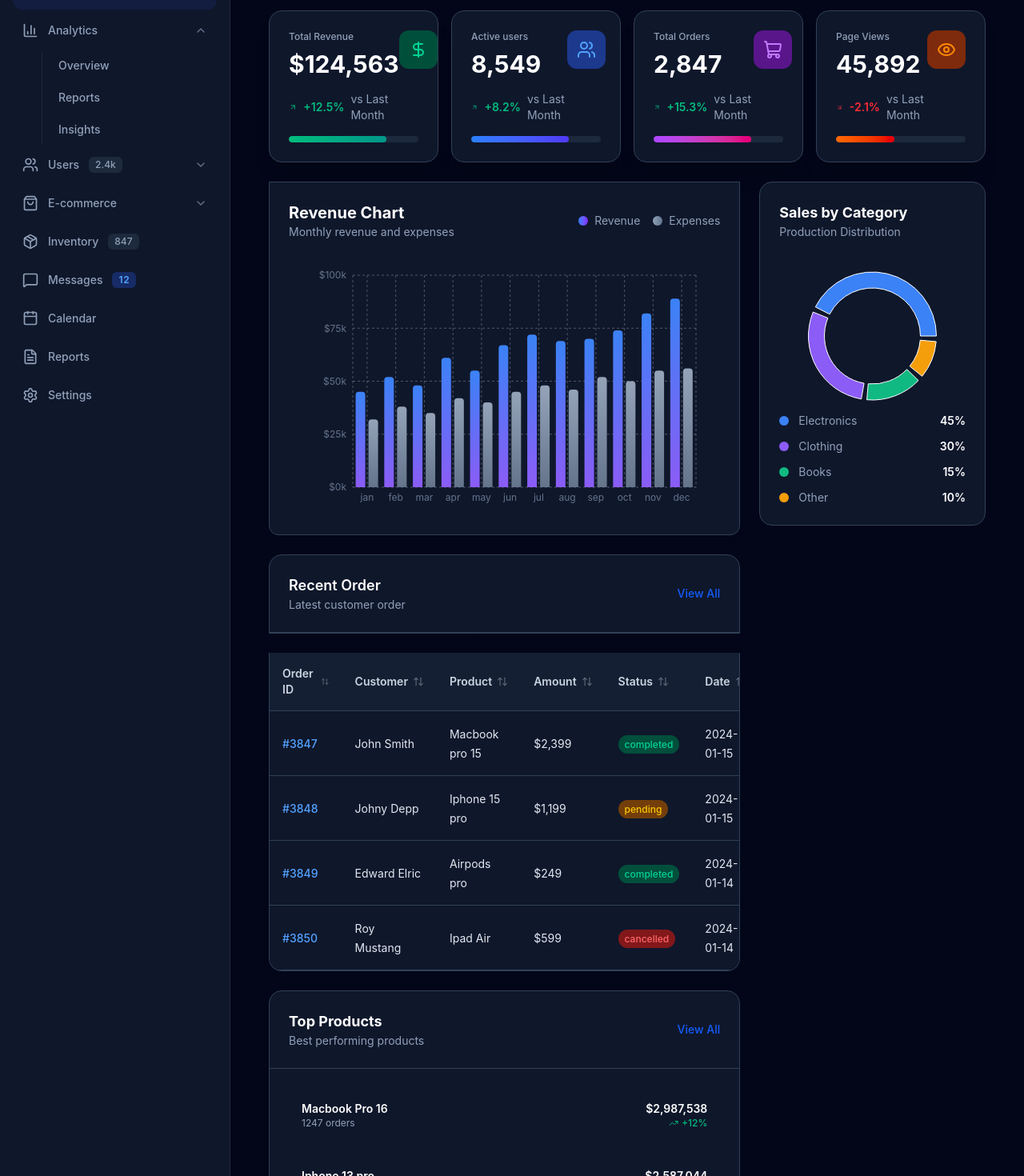
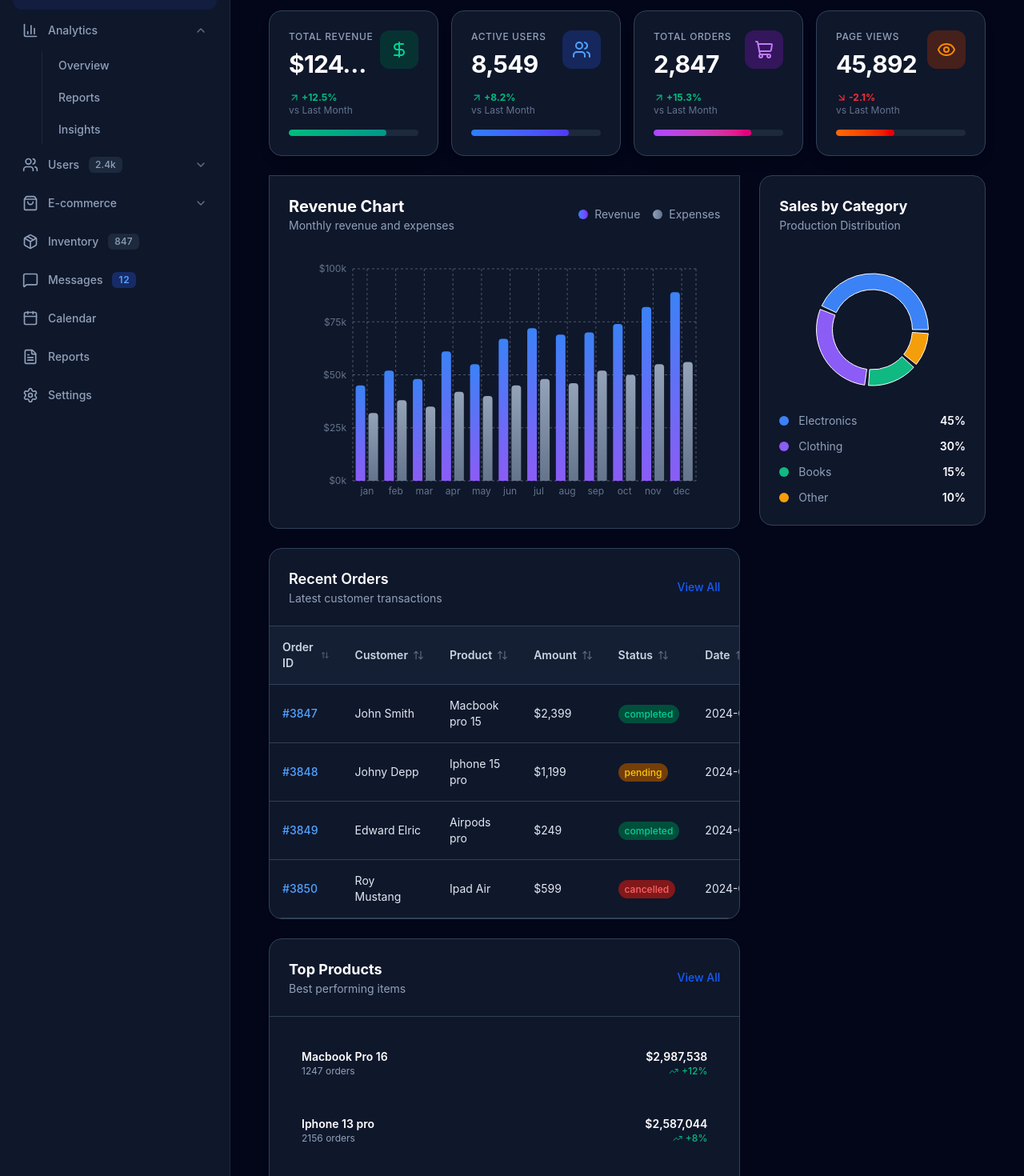
Before and after one commit to sheelamahato27-ship-it/Admin-panel-dashboard, a React (Vite) app: page / in a window 1280 px wide. Shown: the part 140-1610 px from the top of the page at 80% size. Built offline with nearby package versions, Linux system fonts and the light colour scheme.

Commit message:
modified responsiveness issues

```diff
--- a/src/components/Dashboard/SalesChart.jsx
+++ b/src/components/Dashboard/SalesChart.jsx
@@ -10,17 +10,18 @@ const SalesChart = () => {
   ];
 
   return (
-    <div className='bg-white dark:bg-slate-900 backdrop-blur-xl rounded-2xl p-6 border border-slate-200 dark:border-slate-700'>
-      <div className='mb-6'>
-        <h3 className='text-lg font-bold text-slate-800 dark:text-white'>
+    <div className='bg-white dark:bg-slate-900 rounded-2xl p-4 sm:p-6 border border-slate-200 dark:border-slate-700 w-full'>
+      <div className='mb-4 sm:mb-6'>
+        <h3 className='text-base sm:text-lg font-bold text-slate-800 dark:text-white'>
           Sales by Category
         </h3>
-        <p className='text-sm text-slate-500 dark:text-slate-400'>
+        <p className='text-xs sm:text-sm text-slate-500 dark:text-slate-400'>
           Production Distribution
         </p>
       </div>
 
-      <div className='h-48'>
+      {/* Reduced explicit height slightly on mobile platforms to fit screen views natively */}
+      <div className='h-40 sm:h-48 w-full mx-auto'>
         <ResponsiveContainer width='100%' height='100%'>
           <PieChart>
             <Tooltip
@@ -36,9 +37,9 @@ const SalesChart = () => {
               data={data}
               cx='50%'
               cy='50%'
-              innerRadius={60}
-              outerRadius={80}
-              paddingAngle={5}
+              innerRadius={50}
+              outerRadius={70}
+              paddingAngle={4}
               dataKey='value'
             >
               {data.map((entry, index) => (
@@ -48,26 +49,24 @@ const SalesChart = () => {
           </PieChart>
         </ResponsiveContainer>
       </div>
-      <div className='space-y-3'>
+
+      <div className='space-y-2.5 sm:space-y-3 mt-2'>
         {data.map((item, index) => {
-           return <div className='flex items-center justify-between ' key={index}>
-            <div className='flex items-center space-x-3'>
-                <div className='w-3 h-3 rounded-full 'style={{backgroundColor:item.color}}>
-
-                </div>
-                 <span className='text-sm text-slate-600 dark:text-slate-400'>
-                        {item.name}</span>
-                     </div>
-                     <div className='text-sm font-semibold text-slate-800 dark:text-white'>
-                        {item.value}%
-
-                     </div>
-
-             </div>;
+           return <div className='flex items-center justify-between' key={index}>
+            <div className='flex items-center space-x-2 sm:space-x-3 min-w-0'>
+                <div className='w-2.5 h-2.5 sm:w-3 sm:h-3 rounded-full shrink-0' style={{backgroundColor:item.color}} />
+                <span className='text-xs sm:text-sm text-slate-600 dark:text-slate-400 truncate'>
+                    {item.name}
+                </span>
+             </div>
+             <div className='text-xs sm:text-sm font-semibold text-slate-800 dark:text-white shrink-0 ml-2'>
+                {item.value}%
+             </div>
+           </div>;
         })}
       </div>
     </div>
   )
 }
 
-export default SalesChart
+export default SalesChart;
--- a/src/components/Dashboard/StatsGrid.jsx
+++ b/src/components/Dashboard/StatsGrid.jsx
@@ -10,7 +10,7 @@ const StatsGrid = () => {
             trend: 'up',
             icon: DollarSign,
             color: 'from-emerald-500 to-teal-600',
-            bgColor: 'bg-emerald-50 dark:bg-emerald-900',
+            bgColor: 'bg-emerald-50 dark:bg-emerald-900/50',
             textColor: 'text-emerald-600 dark:text-emerald-400',
         },
         {
@@ -20,7 +20,7 @@ const StatsGrid = () => {
             trend: 'up',
             icon: Users,
             color: 'from-blue-500 to-indigo-600',
-            bgColor: 'bg-blue-50 dark:bg-blue-900',
+            bgColor: 'bg-blue-50 dark:bg-blue-900/50',
             textColor: 'text-blue-600 dark:text-blue-400',
         },
         {
@@ -30,7 +30,7 @@ const StatsGrid = () => {
             trend: 'up',
             icon: ShoppingCart,
             color: 'from-purple-500 to-pink-600',
-            bgColor: 'bg-purple-50 dark:bg-purple-900',
+            bgColor: 'bg-purple-50 dark:bg-purple-900/50',
             textColor: 'text-purple-600 dark:text-purple-400',
         },
         {
@@ -40,53 +40,53 @@ const StatsGrid = () => {
             trend: 'down',
             icon: Eye,
             color: 'from-orange-500 to-red-600',
-            bgColor: 'bg-orange-50 dark:bg-orange-900',
+            bgColor: 'bg-orange-50 dark:bg-orange-900/50',
             textColor: 'text-orange-600 dark:text-orange-400',
         },
     ];
 
     return (
-
-        <div className='grid grid-cols-1 sm:grid-cols-2  w-full xl:grid-cols-4 gap-4'>
+        <div className='grid grid-cols-1 gap-4 sm:grid-cols-2 xl:grid-cols-4 w-full'>
             {stats.map((stat, index) => {
                 return (
                     <div
-                        className='bg-white dark:bg-slate-900 backdrop-blur-xl rounded-2xl p-6
-                        border border-slate-200 dark:border-slate-700 shadow-xl hover:shadow-2xl
-                        transition-all duration-300 group flex flex-col justify-between' // Added flex-col layout for better alignment
+                        className='bg-white dark:bg-slate-900 rounded-2xl p-4 sm:p-6
+                        border border-slate-200 dark:border-slate-700 shadow-lg hover:shadow-xl
+                        transition-all duration-300 group flex flex-col justify-between w-full min-w-0'
                         key={index}
                     >
-                        <div className='flex items-start justify-between'>
-                            <div className='flex-1'>
-                                <p className='text-xs font-medium text-slate-600 dark:text-slate-400 mb-2'>
+                        <div className='flex items-start justify-between gap-2'>
+                            <div className='flex-1 min-w-0'>
+                                <p className='text-[11px] sm:text-xs font-medium text-slate-500 dark:text-slate-400 mb-1 sm:mb-2 uppercase tracking-wider truncate'>
                                     {stat.title}
                                 </p>
-                                <p className='text-3xl font-bold text-slate-800 dark:text-white mb-4'>
+                                <p className='text-2xl sm:text-3xl font-bold text-slate-800 dark:text-white mb-3 sm:mb-4 tracking-tight truncate'>
                                     {stat.value}
                                 </p>
-                                <div className='flex items-center space-x-2'>
-                                    {stat.trend === 'up' ? (
-                                        <ArrowUpRight className='w-4 h-4 text-emerald-500' />
-                                    ) : (
-                                        <ArrowDownRight className='w-4 h-4 text-red-500' />
-                                    )}
-                                    <span className={`text-sm font-semibold ${stat.trend === 'up' ? 'text-emerald-500' : 'text-red-500'}`}>
-                                        {stat.change}
-                                    </span>
-                                    <span className='text-sm text-slate-500 dark:text-slate-400'>
+                                <div className='flex items-center flex-wrap gap-1 sm:space-x-2 sm:gap-0'>
+                                    <div className="flex items-center space-x-0.5">
+                                        {stat.trend === 'up' ? (
+                                            <ArrowUpRight className='w-3.5 h-3.5 text-emerald-500 shrink-0' />
+                                        ) : (
+                                            <ArrowDownRight className='w-3.5 h-3.5 text-red-500 shrink-0' />
+                                        )}
+                                        <span className={`text-xs font-bold ${stat.trend === 'up' ? 'text-emerald-500' : 'text-red-500'}`}>
+                                            {stat.change}
+                                        </span>
+                                    </div>
+                                    <span className='text-[11px] sm:text-xs text-slate-400 dark:text-slate-500 whitespace-nowrap'>
                                         vs Last Month
                                     </span>
                                 </div>
                             </div>
 
-
-                            <div className={`p-3 rounded-xl ${stat.bgColor} group-hover:scale-110 transition-all duration-300`}>
-                                <stat.icon className={`w-6 h-6 ${stat.textColor}`}/>
+                            <div className={`p-2.5 sm:p-3 rounded-xl ${stat.bgColor} group-hover:scale-105 transition-all duration-300 shrink-0`}>
+                                <stat.icon className={`w-5 h-5 sm:w-6 sm:h-6 ${stat.textColor}`}/>
                             </div>
                         </div>
 
                         {/* ProgressBar */}
-                        <div className='mt-4 h-2 bg-slate-100 dark:bg-slate-800 rounded-full overflow-hidden'>
+                        <div className='mt-4 h-1.5 sm:h-2 bg-slate-100 dark:bg-slate-800 rounded-full overflow-hidden'>
                             <div
                                 className={`h-full bg-linear-to-r ${stat.color} rounded-full transition-all duration-300`}
                                 style={{ width: stat.trend === 'up' ? '75%' : '45%' }}
--- a/src/components/Dashboard/TableSection.jsx
+++ b/src/components/Dashboard/TableSection.jsx
@@ -2,14 +2,12 @@ import { MoreHorizontal, TrendingDown, TrendingUp, ArrowUpDown, ArrowUp, ArrowDo
 import React, { useState, useMemo } from 'react'
 
 const TableSection = () => {
-
     const [recentOrders, setRecentOrders] = useState([
         { id: '#3847', customer: 'John Smith', product: 'Macbook pro 15', amount: '$2,399', status: 'completed', date: '2024-01-15' },
         { id: '#3848', customer: 'Johny Depp', product: 'Iphone 15 pro', amount: '$1,199', status: 'pending', date: '2024-01-15' },
         { id: '#3849', customer: 'Edward Elric', product: 'Airpods pro', amount: '$249', status: 'completed', date: '2024-01-14' },
         { id: '#3850', customer: 'Roy Mustang', product: 'Ipad Air', amount: '$599', status: 'cancelled', date: '2024-01-14' },
     ]);
-
 
     const [sortConfig, setSortConfig] = useState({ key: null, direction: 'asc' });
 
@@ -20,14 +18,12 @@ const TableSection = () => {
         { name: 'Ipad Air', sales: 987, revenue: '$591,213', trend: 'up', change: '+15%' },
     ];
 
-
     const sortedOrders = useMemo(() => {
         let sortableItems = [...recentOrders];
         if (sortConfig.key !== null) {
             sortableItems.sort((a, b) => {
                 let aValue = a[sortConfig.key];
                 let bValue = b[sortConfig.key];
-
 
                 if (sortConfig.key === 'amount') {
                     aValue = parseFloat(a.amount.replace(/[^0-9.-]+/g, ""));
@@ -42,7 +38,6 @@ const TableSection = () => {
         return sortableItems;
     }, [recentOrders, sortConfig]);
 
-    // Request sort direction toggle
     const requestSort = (key) => {
         let direction = 'asc';
         if (sortConfig.key === key && sortConfig.direction === 'asc') {
@@ -51,7 +46,6 @@ const TableSection = () => {
         setSortConfig({ key, direction });
     };
 
-    // Helper to render the matching arrow visual icon next to columns
     const getSortIcon = (key) => {
         if (sortConfig.key !== key) {
             return <ArrowUpDown className="w-3.5 h-3.5 ml-1.5 opacity-40 group-hover:opacity-100 transition-opacity" />;
@@ -64,7 +58,7 @@ const TableSection = () => {
     const getStatusColor = (status) => {
         switch (status) {
             case 'completed':
-                return 'bg-emerald-100 text-emerald-700 dark:bg-emerald-900  dark:text-emerald-400';
+                return 'bg-emerald-100 text-emerald-700 dark:bg-emerald-900 dark:text-emerald-400';
             case 'pending':
                 return 'bg-yellow-100 text-yellow-700 dark:bg-yellow-900 dark:text-yellow-400';
             case 'cancelled':
@@ -75,70 +69,67 @@ const TableSection = () => {
     }
 
     return (
-        <div className='space-y-6'>
-            {/* Recent Order Header */}
-            <div className='bg-white dark:bg-slate-900 backdrop-blur-xl rounded-t-2xl border border-slate-200 dark:border-slate-700 overflow-hidden'>
-                <div className='p-6 border-b border-slate-200 dark:border-slate-700'>
-                    <div className='flex items-center justify-between'>
+        <div className='space-y-6 w-full max-w-full overflow-hidden'>
+            {/* Merged unified Order Table Container to avoid screen breaking */}
+            <div className='bg-white dark:bg-slate-900 rounded-2xl border border-slate-200 dark:border-slate-700 overflow-hidden shadow-sm'>
+                <div className='p-4 sm:p-6 border-b border-slate-200 dark:border-slate-700'>
+                    <div className='flex items-center justify-between gap-2'>
                         <div>
-                            <h3 className="text-lg font-semibold text-slate-900 dark:text-white">Recent Order</h3>
-                            <p className='text-sm text-slate-500 dark:text-slate-400'>Latest customer order</p>
+                            <h3 className="text-base sm:text-lg font-semibold text-slate-900 dark:text-white">Recent Orders</h3>
+                            <p className='text-xs sm:text-sm text-slate-500 dark:text-slate-400'>Latest customer transactions</p>
                         </div>
-                        <button className='text-blue-600 hover:text-blue-700 text-sm font-medium'>View All</button>
-                    </div>
+                        <button className='text-blue-600 hover:text-blue-700 text-xs sm:text-sm font-medium whitespace-nowrap'>View All</button>
                     </div>
                 </div>
 
-            {/* Table Content */}
-            <div className='overflow-x-auto bg-white dark:bg-slate-900 rounded-b-2xl border-x border-b border-slate-200 dark:border-slate-700'>
-                <table className='w-full text-left border-collapse'>
+                {/* Inline responsive scroll window */}
+                <div className='overflow-x-auto w-full continuous-scroll'>
+                    <table className='w-full text-left border-collapse min-w-150'>
                         <thead>
                             <tr className='border-b border-slate-200 dark:border-slate-700 bg-slate-50 dark:bg-slate-800/50'>
-                            {/* Visual upgrades: added hover styles, group parameters, pointers and handlers */}
-                            <th onClick={() => requestSort('id')} className='p-4 text-sm font-semibold text-slate-600 dark:text-slate-300 cursor-pointer select-none group'>
+                                <th onClick={() => requestSort('id')} className='p-4 text-xs sm:text-sm font-semibold text-slate-600 dark:text-slate-300 cursor-pointer select-none group'>
                                     <div className="flex items-center">Order ID {getSortIcon('id')}</div>
                                 </th>
-                            <th onClick={() => requestSort('customer')} className='p-4 text-sm font-semibold text-slate-600 dark:text-slate-300 cursor-pointer select-none group'>
+                                <th onClick={() => requestSort('customer')} className='p-4 text-xs sm:text-sm font-semibold text-slate-600 dark:text-slate-300 cursor-pointer select-none group'>
                                     <div className="flex items-center">Customer {getSortIcon('customer')}</div>
                                 </th>
-                            <th onClick={() => requestSort('product')} className='p-4 text-sm font-semibold text-slate-600 dark:text-slate-300 cursor-pointer select-none group'>
+                                <th onClick={() => requestSort('product')} className='p-4 text-xs sm:text-sm font-semibold text-slate-600 dark:text-slate-300 cursor-pointer select-none group'>
                                     <div className="flex items-center">Product {getSortIcon('product')}</div>
                                 </th>
-                            <th onClick={() => requestSort('amount')} className='p-4 text-sm font-semibold text-slate-600 dark:text-slate-300 cursor-pointer select-none group'>
+                                <th onClick={() => requestSort('amount')} className='p-4 text-xs sm:text-sm font-semibold text-slate-600 dark:text-slate-300 cursor-pointer select-none group'>
                                     <div className="flex items-center">Amount {getSortIcon('amount')}</div>
                                 </th>
-                            <th onClick={() => requestSort('status')} className='p-4 text-sm font-semibold text-slate-600 dark:text-slate-300 cursor-pointer select-none group'>
+                                <th onClick={() => requestSort('status')} className='p-4 text-xs sm:text-sm font-semibold text-slate-600 dark:text-slate-300 cursor-pointer select-none group'>
                                     <div className="flex items-center">Status {getSortIcon('status')}</div>
                                 </th>
-                            <th onClick={() => requestSort('date')} className='p-4 text-sm font-semibold text-slate-600 dark:text-slate-300 cursor-pointer select-none group w-32'>
+                                <th onClick={() => requestSort('date')} className='p-4 text-xs sm:text-sm font-semibold text-slate-600 dark:text-slate-300 cursor-pointer select-none group w-32'>
                                     <div className="flex items-center">Date {getSortIcon('date')}</div>
                                 </th>
-                            <th className='p-4 text-sm font-semibold text-slate-600 dark:text-slate-300 w-10'></th>
+                                <th className='p-4 w-10'></th>
                             </tr>
                         </thead>
                         <tbody>
-                        {/*  Mapping the sorted items dynamically */}
                             {sortedOrders.map((order, index) => (
                                 <tr key={order.id || index} className='border-b border-slate-200 dark:border-slate-700 hover:bg-slate-50 dark:hover:bg-slate-800 transition-colors'>
-                                <td className='p-4'>
-                                    <span className='text-sm font-medium text-blue-600 dark:text-blue-400'>{order.id}</span>
+                                    <td className='p-4 text-xs sm:text-sm'>
+                                        <span className='font-medium text-blue-600 dark:text-blue-400'>{order.id}</span>
                                     </td>
-                                <td className='p-4'>
-                                    <span className='text-sm text-slate-800 dark:text-slate-200'>{order.customer}</span>
+                                    <td className='p-4 text-xs sm:text-sm'>
+                                        <span className='text-slate-800 dark:text-slate-200'>{order.customer}</span>
                                     </td>
-                                <td className='p-4'>
-                                    <span className='text-sm text-slate-800 dark:text-slate-200'>{order.product}</span>
+                                    <td className='p-4 text-xs sm:text-sm'>
+                                        <span className='text-slate-800 dark:text-slate-200'>{order.product}</span>
                                     </td>
-                                <td className='p-4'>
-                                    <span className='text-sm text-slate-800 dark:text-slate-200'>{order.amount}</span>
+                                    <td className='p-4 text-xs sm:text-sm'>
+                                        <span className='text-slate-800 dark:text-slate-200'>{order.amount}</span>
                                     </td>
-                                <td className='p-4'>
-                                    <span className={`text-xs px-2 py-1 rounded-full font-medium ${getStatusColor(order.status)}`}>
+                                    <td className='p-4 text-xs sm:text-sm'>
+                                        <span className={`text-[10px] sm:text-xs px-2 py-0.5 sm:py-1 rounded-full font-medium ${getStatusColor(order.status)}`}>
                                             {order.status}
                                         </span>
                                     </td>
-                                <td className='p-4'>
-                                    <span className='text-sm text-slate-800 dark:text-slate-200'>{order.date}</span>
+                                    <td className='p-4 text-xs sm:text-sm whitespace-nowrap'>
+                                        <span className='text-slate-800 dark:text-slate-200'>{order.date}</span>
                                     </td>
                                     <td className='p-4 text-slate-500 hover:text-slate-700 dark:hover:text-slate-300 cursor-pointer'>
                                         <MoreHorizontal className='w-4 h-4' />
@@ -148,28 +139,29 @@ const TableSection = () => {
                         </tbody>
                     </table>
                 </div>
+            </div>
 
             {/* Top Products View Card */}
-            <div className='bg-white dark:bg-slate-900 backdrop-blur-xl rounded-2xl border border-slate-200 dark:border-slate-700 overflow-hidden'>
-                <div className='p-6 border-b border-slate-200 dark:border-slate-700 flex justify-between items-center'>
+            <div className='bg-white dark:bg-slate-900 rounded-2xl border border-slate-200 dark:border-slate-700 overflow-hidden shadow-sm'>
+                <div className='p-4 sm:p-6 border-b border-slate-200 dark:border-slate-700 flex justify-between items-center gap-2'>
                     <div>
-                        <h3 className='text-lg font-bold text-slate-800 dark:text-white'>Top Products</h3>
-                        <p className='text-sm text-slate-500 dark:text-slate-400'>Best performing products</p>
+                        <h3 className='text-base sm:text-lg font-bold text-slate-800 dark:text-white'>Top Products</h3>
+                        <p className='text-xs sm:text-sm text-slate-500 dark:text-slate-400'>Best performing items</p>
                     </div>
-                    <button className='text-blue-600 hover:text-blue-700 text-sm font-medium'>View All</button>
+                    <button className='text-blue-600 hover:text-blue-700 text-xs sm:text-sm font-medium whitespace-nowrap'>View All</button>
                 </div>
-                <div className='p-6 space-y-4'>
+                <div className='p-4 sm:p-6 space-y-3 sm:space-y-4'>
                     {topProducts.map((product, index) => (
-                        <div className='flex items-center justify-between p-4 rounded-xl hover:bg-slate-50 dark:hover:bg-slate-800 transition-colors' key={index}>
-                            <div className='flex-1'>
-                                <h4 className='text-sm font-semibold text-slate-800 dark:text-white'>{product.name}</h4>
-                                <p className='text-xs text-slate-500 dark:text-slate-400'>{product.sales} orders</p>
+                        <div className='flex items-center justify-between p-3 sm:p-4 rounded-xl hover:bg-slate-50 dark:hover:bg-slate-800 transition-colors gap-2' key={index}>
+                            <div className='flex-1 min-w-0'>
+                                <h4 className='text-xs sm:text-sm font-semibold text-slate-800 dark:text-white truncate'>{product.name}</h4>
+                                <p className='text-[11px] sm:text-xs text-slate-500 dark:text-slate-400'>{product.sales} orders</p>
                             </div>
-                            <div className='text-right'>
-                                <p className='text-sm font-semibold text-slate-800 dark:text-white'>{product.revenue}</p>
+                            <div className='text-right shrink-0'>
+                                <p className='text-xs sm:text-sm font-semibold text-slate-800 dark:text-white'>{product.revenue}</p>
                                 <div className='flex items-center space-x-1 justify-end'>
                                     {product.trend === 'up' ? <TrendingUp className='w-3 h-3 text-emerald-500' /> : <TrendingDown className='w-3 h-3 text-red-500' />}
-                                    <span className={`text-xs font-medium ${product.trend === 'up' ? 'text-emerald-500' : 'text-red-500'}`}>{product.change}</span>
+                                    <span className={`text-[11px] sm:text-xs font-medium ${product.trend === 'up' ? 'text-emerald-500' : 'text-red-500'}`}>{product.change}</span>
                                 </div>
                             </div>
                         </div>
@@ -180,4 +172,4 @@ const TableSection = () => {
     )
 }
 
-export default TableSection
+export default TableSection;
--- a/vite.config.js
+++ b/vite.config.js
@@ -6,4 +6,7 @@ import tailwindcss from '@tailwindcss/vite'
 // https://vite.dev/config/
 export default defineConfig({
   plugins: [react(),  tailwindcss()],
+  optimizeDeps: {
+    include: ['recharts', 'lucide-react', 'react', 'react-dom']
+  }
 })
```
Lines whose indentation alone changed are shown as unchanged.
